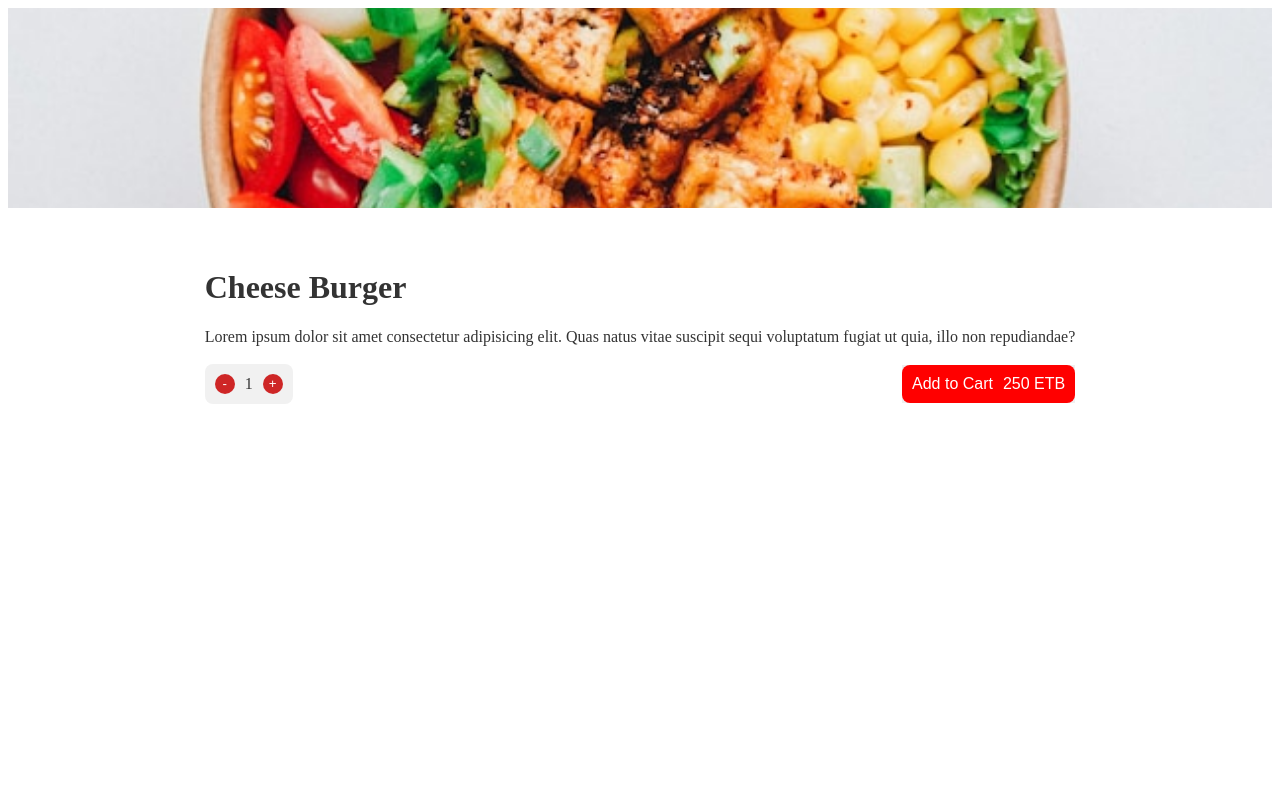
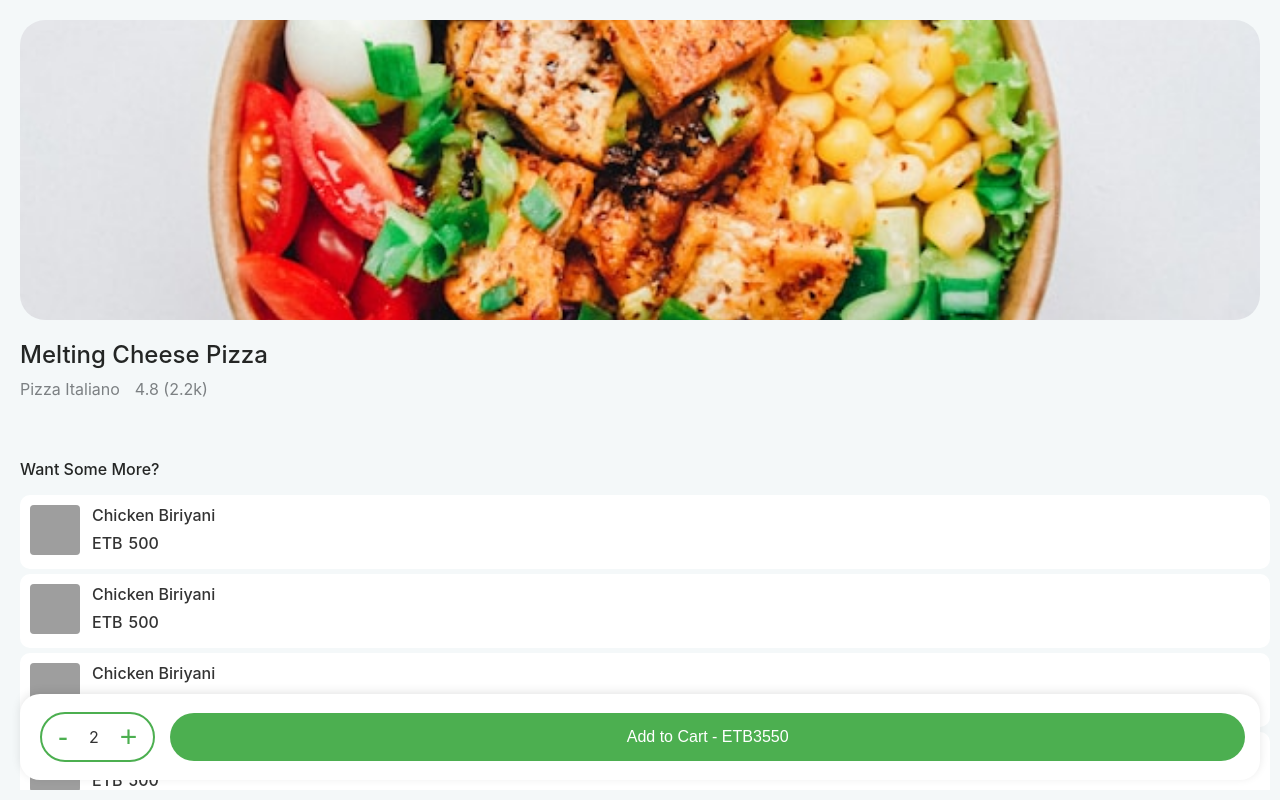
Before and after one commit to achillesocean/etta-pages, a plain HTML site: page single-food/index.html in a window 1280 px wide. Drawn offline with Linux system fonts and the light colour scheme; grey boxes are pictures that could not be loaded.

Commit message:
single-food-page

```diff
--- a/single-food/index.html
+++ b/single-food/index.html
@@ -3,35 +3,141 @@
   <head>
     <meta charset="UTF-8" />
     <meta name="viewport" content="width=device-width, initial-scale=1.0" />
-    <title>Document</title>
+    <title>Scrollable Box Layout</title>
     <link rel="stylesheet" href="style.css" />
   </head>
   <body>
-    <div class="wrapper">
-      <img src="food.jpg" class="header-image"/>
-        <div class="description">
-          <h1>Cheese Burger</h1>
-          <p>
-            Lorem ipsum dolor sit amet consectetur adipisicing elit. Quas natus
-            vitae suscipit sequi voluptatum fugiat ut quia, illo non
-            repudiandae?
-          </p>
-          <br />
-          <div class="button-container" >
-            <div class="counter">
-              <button class="minus">-</button>
-              <span class="count">1</span>
-              <button class="plus">+</button>
+    <div class="container">
+      <div class="scrollable-cards">
+        <img src="food.jpg" alt="food-image" class="main-food-image" />
+        <p class="main-food-name">Melting Cheese Pizza</p>
+        <div style="display: flex; margin-left: 10px; margin-bottom: 10px">
+          <span style="font-size: medium; color: #7c8083; margin-right: 15px"
+            >Pizza Italiano</span
+          >
+          <span style="font-size: medium; color: #7c8083">4.8 (2.2k)</span>
+        </div>
+        <!-- List of smaller boxes -->
+        <p class="recommendation">Want Some More?</p>
+        <a href="google.com" class="food-card">
+          <div class="avatar-container">
+            <img
+              src="https://images.unsplash.com/photo-1546069901-ba9599a7e63c?q=80&w=1000"
+              alt="food-image"
+              class="avatar"
+            />
+          </div>
+          <div class="food-content">
+            <div class="food-header">
+              <p class="food-name">Chicken Biriyani</p>
             </div>
-            <button>
-              <div class="button">
-                <p>Add to Cart</p>
-                <p>250 ETB</p>
+            <div class="food-price-container">
+              <div class="food-price">
+                <div class="currency-container">
+                  <span class="currency">ETB</span>
+                </div>
+                <span class="price">500</span>
               </div>
-            </button>
+            </div>
           </div>
+        </a>
+        <a href="google.com" class="food-card">
+          <div class="avatar-container">
+            <img
+              src="https://images.unsplash.com/photo-1546069901-ba9599a7e63c?q=80&w=1000"
+              alt="food-image"
+              class="avatar"
+            />
+          </div>
+          <div class="food-content">
+            <div class="food-header">
+              <p class="food-name">Chicken Biriyani</p>
+            </div>
+            <div class="food-price-container">
+              <div class="food-price">
+                <div class="currency-container">
+                  <span class="currency">ETB</span>
+                </div>
+                <span class="price">500</span>
+              </div>
+            </div>
+          </div>
+        </a>
+        <a href="google.com" class="food-card">
+          <div class="avatar-container">
+            <img
+              src="https://images.unsplash.com/photo-1546069901-ba9599a7e63c?q=80&w=1000"
+              alt="food-image"
+              class="avatar"
+            />
+          </div>
+          <div class="food-content">
+            <div class="food-header">
+              <p class="food-name">Chicken Biriyani</p>
+            </div>
+            <div class="food-price-container">
+              <div class="food-price">
+                <div class="currency-container">
+                  <span class="currency">ETB</span>
+                </div>
+                <span class="price">500</span>
+              </div>
+            </div>
+          </div>
+        </a>
+        <a href="google.com" class="food-card">
+          <div class="avatar-container">
+            <img
+              src="https://images.unsplash.com/photo-1546069901-ba9599a7e63c?q=80&w=1000"
+              alt="food-image"
+              class="avatar"
+            />
+          </div>
+          <div class="food-content">
+            <div class="food-header">
+              <p class="food-name">Chicken Biriyani</p>
+            </div>
+            <div class="food-price-container">
+              <div class="food-price">
+                <div class="currency-container">
+                  <span class="currency">ETB</span>
+                </div>
+                <span class="price">500</span>
+              </div>
+            </div>
+          </div>
+        </a>
+        <a href="google.com" class="food-card">
+          <div class="avatar-container">
+            <img
+              src="https://images.unsplash.com/photo-1546069901-ba9599a7e63c?q=80&w=1000"
+              alt="food-image"
+              class="avatar"
+            />
+          </div>
+          <div class="food-content">
+            <div class="food-header">
+              <p class="food-name">Chicken Biriyani</p>
+            </div>
+            <div class="food-price-container">
+              <div class="food-price">
+                <div class="currency-container">
+                  <span class="currency">ETB</span>
+                </div>
+                <span class="price">500</span>
+              </div>
+            </div>
+          </div>
+        </a>
+      </div>
+      <div class="checkout-container">
+        <div class="quantity-control">
+          <button class="minus-button">-</button>
+          <span class="quantity">2</span>
+          <button class="plus-button">+</button>
         </div>
-
-
+        <button class="add-to-cart-button">Add to Cart - ETB3550</button>
+      </div>
+    </div>
   </body>
 </html>
--- a/single-food/style.css
+++ b/single-food/style.css
@@ -1,83 +1,196 @@
-.wrapper {
+body {
+  padding: 0;
+  margin: 0;
+  font-family: -apple-system, BlinkMacSystemFont, "Segoe UI", Roboto, Helvetica,
+    Arial, sans-serif;
+  background-color: #f4f8f9;
+  height: 100vh;
+  overflow-x: hidden; /* Prevent horizontal scroll */
+}
+
+a {
+  text-decoration: none;
+}
+
+.container {
   display: flex;
   flex-direction: column;
-  gap: 20px;
-  align-items: center;
+  height: 100vh;
+  position: relative;
 }
 
-/* Style the image header */
-.header-image {
-  width: 100%; /* full width image */
-  height: 200px; /* adjust the height to your liking */
-  object-fit: cover;
+.scrollable-cards {
+  flex: 1;
+  display: flex;
+  flex-direction: column;
+  overflow-y: auto;
+  padding-bottom: 100px; /* Space for checkout container */
+  margin: 10px;
 }
 
-/* Style the description section */
-.description {
-  padding: 20px; /* add some padding to the description section */
-  font-size: 16px; /* adjust the font size to your liking */
-  color: #333; /* adjust the text color to your liking */
+.main-food-image {
+  margin: 10px;
+  width: auto;
+  height: 300px;
+  border-radius: 25px;
+  object-fit: cover;
+  text-align: center;
 }
 
-p {
-  margin: 0;
-  padding: 0;
+.main-food-name {
+  margin: 10px;
+  text-align: left;
+  font-weight: 500;
+  color: #242625;
+  font-size: x-large;
 }
 
-button {
-  margin: 0;
-  padding: 0;
-  border: none;
+.recommendation {
+  font-weight: 500;
+  margin-left: 10px;
+  margin-top: 50px;
+  color: #242625;
 }
 
-.button-container {
+.food-card {
+  display: flex;
+  gap: 12px;
+  padding: 10px;
+  margin-left: 10px;
+  margin-bottom: 5px;
+  border: none;
+  border-radius: 10px;
+  background-color: white;
+  /* max-width: 600px; */
+  /* width: 100%; */
+  /* height: 100px; */
+  /* box-shadow: 0 1px 2px rgba(0, 0, 0, 0.05); */
+}
+
+.avatar-container {
+  flex-shrink: 0;
+}
+
+.avatar {
+  width: 50px;
+  height: 50px;
+  object-fit: cover;
+  background-color: #f0f0f0;
+  border-radius: 4px;
+  /* margin: px; */
+}
+
+.food-content {
+  flex: 1;
+}
+
+.food-header {
+  display: flex;
+  justify-content: space-between;
+  align-items: flex-start;
+}
+
+.food-name,
+.price,
+.currency {
+  font-weight: 500;
+  margin: 0;
+  color: #333;
+}
+
+.food-date {
+  font-size: 12px;
+  color: #666;
+}
+
+.food-text {
+  color: #666;
+  margin-top: 4px;
+  line-height: 1.4;
+  /* margin-bottom: 8px; */
+}
+
+/* Rating Styles */
+.food-price {
+  display: flex;
+  align-items: center;
+  gap: 6px;
+  margin-top: 8px;
+}
+
+.currency-container {
+  display: flex;
+  gap: 2px;
+}
+
+.checkout-container {
+  position: fixed;
+  /* bottom: 0;
+  left: 0;
+  right: 0;
+  width: calc(100% - 30px); */
+
+  bottom: 10px; /* Replace margin-bottom */
+  left: 10px; /* Replace margin-left */
+  right: 10px; /* Replace margin-right */
+  /* width: calc(100% - 20px); Compensate for left+right spacing */
+  margin: 10px;
+  background-color: white; /* Changed from #333 to match your content */
+  color: #333;
+  box-shadow: 0 -2px 10px rgba(0, 0, 0, 0.1);
+  padding: 10px;
+  box-sizing: border-box;
+  border-radius: 20px;
   display: flex;
   align-items: center;
   justify-content: space-between;
 }
 
-.button {
+.checkout-details {
+  padding: 7px 15px;
+  color: #7c8083;
+  background-color: #ffffff;
   display: flex;
-  flex-direction: row;
-  gap: 10px;
+  justify-content: space-between;
   align-items: center;
-  justify-content: center;
-  background-color: red;
-  border: none;
-  border-radius: 8px;
-  color: white;
-  padding: 10px;
-  text-align: center;
-  text-decoration: none;
-  font-size: 16px;
 }
 
-.counter {
+.quantity-control {
+  border: 2px solid #4caf50;
+  border-radius: 25px;
   display: flex;
   align-items: center;
-  margin-right: 20px;
-  background-color: #f1f1f1;
-  border-radius: 8px;
-  padding: 10px;
+  justify-content: space-between;
+  /* width: 150px; */
+  padding: 5px 10px;
+  margin: 8px 10px;
+  height: 100%;
 }
 
-.minus,
-.plus {
-  width: 20px;
-  height: 20px;
+.quantity {
+  margin: 0 15px;
+}
+
+.minus-button,
+.plus-button {
+  background-color: white;
   border: none;
-  border-radius: 50%;
-  background-color: #ce2626;
-  color: white;
+  color: #4caf50;
+  /* padding: 5px 10px; */
+  /* border-radius: 50%; */
+  font-size: 30px;
   cursor: pointer;
 }
 
-.minus:hover,
-.plus:hover {
-  background-color: #3e8e41;
+.add-to-cart-button {
+  background-color: #4caf50;
+  border: none;
+  color: white;
+  padding: 15px 20px;
+  /* width: calc(100% - 30px); */
+  border-radius: 25px;
+  font-size: 16px;
+  margin: 8px 5px;
+  width: 100%;
+  cursor: pointer;
 }
-
-.count {
-  font-size: 16px;
-  margin: 0 10px;
-}
```
